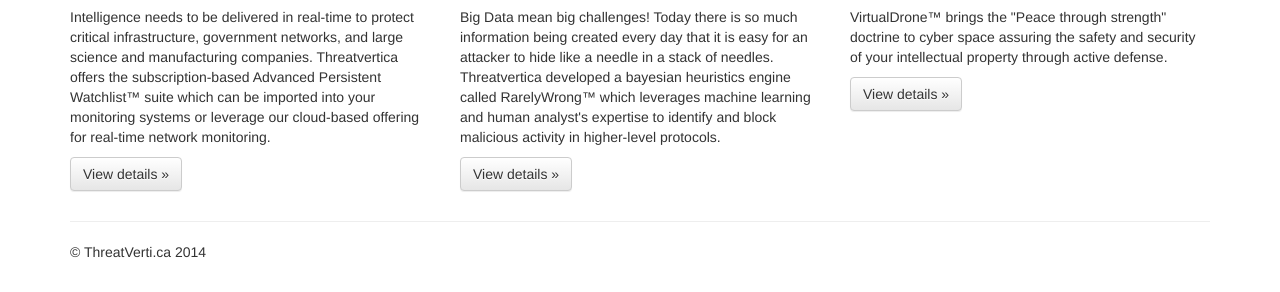
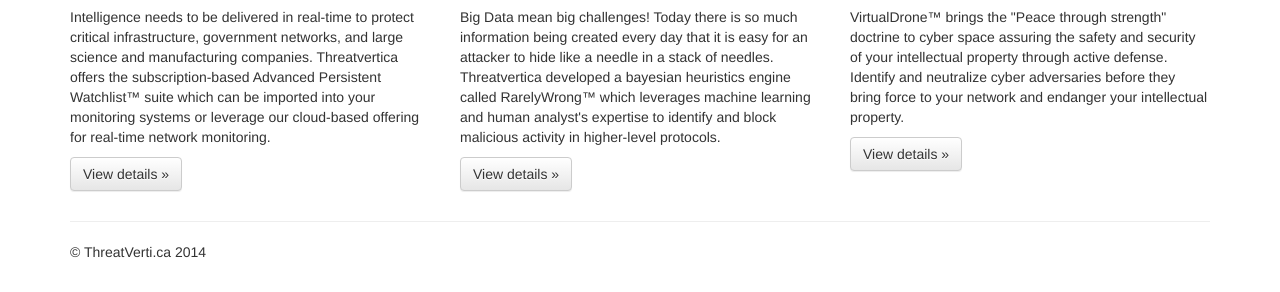
Before and after one commit to blackfist/threatvertica, a plain HTML site: page index.html in a window 1280 px wide. Shown: the part 542-834 px from the top of the page. Drawn offline with nearby package versions, Linux system fonts and the light colour scheme.

Commit message:
more about virtualdrone

```diff
--- a/index.html
+++ b/index.html
@@ -91,7 +91,7 @@
        </div>
         <div class="col-lg-4">
           <h2>Battlefield</h2>
-          <p>VirtualDrone&#0153; brings the "Peace through strength" doctrine to cyber space assuring the safety and security of your intellectual property through active defense. </p>
+          <p>VirtualDrone&#0153; brings the "Peace through strength" doctrine to cyber space assuring the safety and security of your intellectual property through active defense. Identify and neutralize cyber adversaries before they bring force to your network and endanger your intellectual property.</p>
           <p><a class="btn btn-default" href="#">View details &raquo;</a></p>
         </div>
       </div>
```
